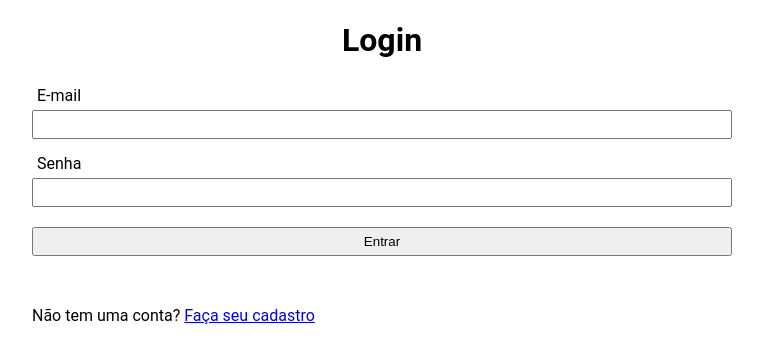
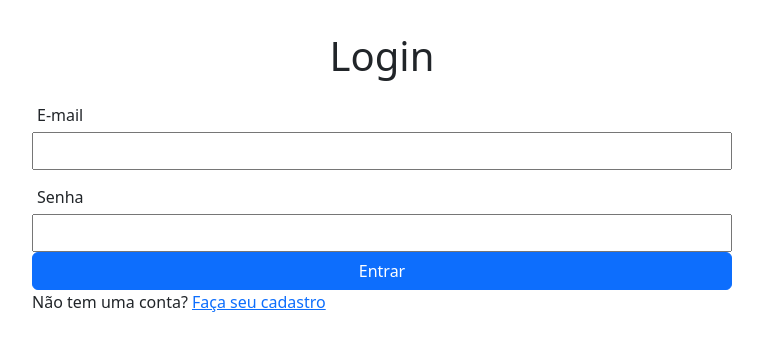
Before and after one commit to ZacMarshall1/TrabalhoA2, a PHP site: page /login.php in a window 1280 px wide. Shown: the top 363 px of the page, without its empty margins (258-1021 px from the left). Run offline with PHP 8.4, Linux system fonts and the light colour scheme; data that the repository does not hold is empty.

Commit message:
Commit Gabriel Andrade

```diff
--- a/login.php
+++ b/login.php
@@ -5,6 +5,7 @@
     <meta name="viewport" content="width=device-width, initial-scale=1.0">
     <link rel="stylesheet" href="login.css">
     <title>Login</title>
+    <link href="https://cdn.jsdelivr.net/npm/bootstrap@5.3.3/dist/css/bootstrap.min.css" rel="stylesheet" integrity="sha384-QWTKZyjpPEjISv5WaRU9OFeRpok6YctnYmDr5pNlyT2bRjXh0JMhjY6hW+ALEwIH" crossorigin="anonymous">
 </head>
 <body>
 
@@ -59,7 +60,7 @@ $banco->close();
       <label for="password">Senha</label>
       <input type="password" name="password" id="password" required>
 
-      <button type="submit">Entrar</button>
+      <button class=" btn btn-primary" type="submit">Entrar</button>
     </form>
     <p>Não tem uma conta? <a href="cadastro.php">Faça seu cadastro</a></p>
 </div>
```
